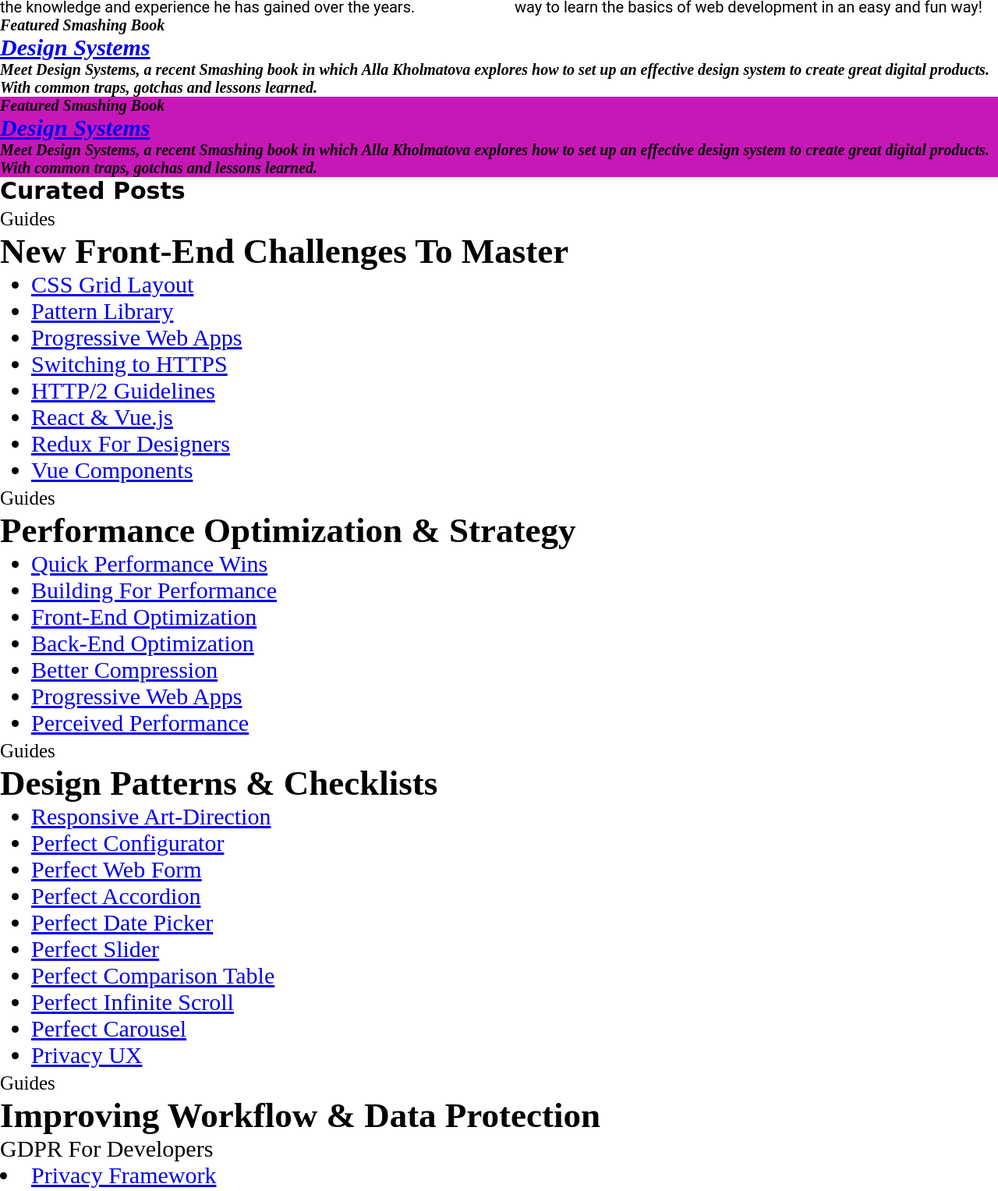
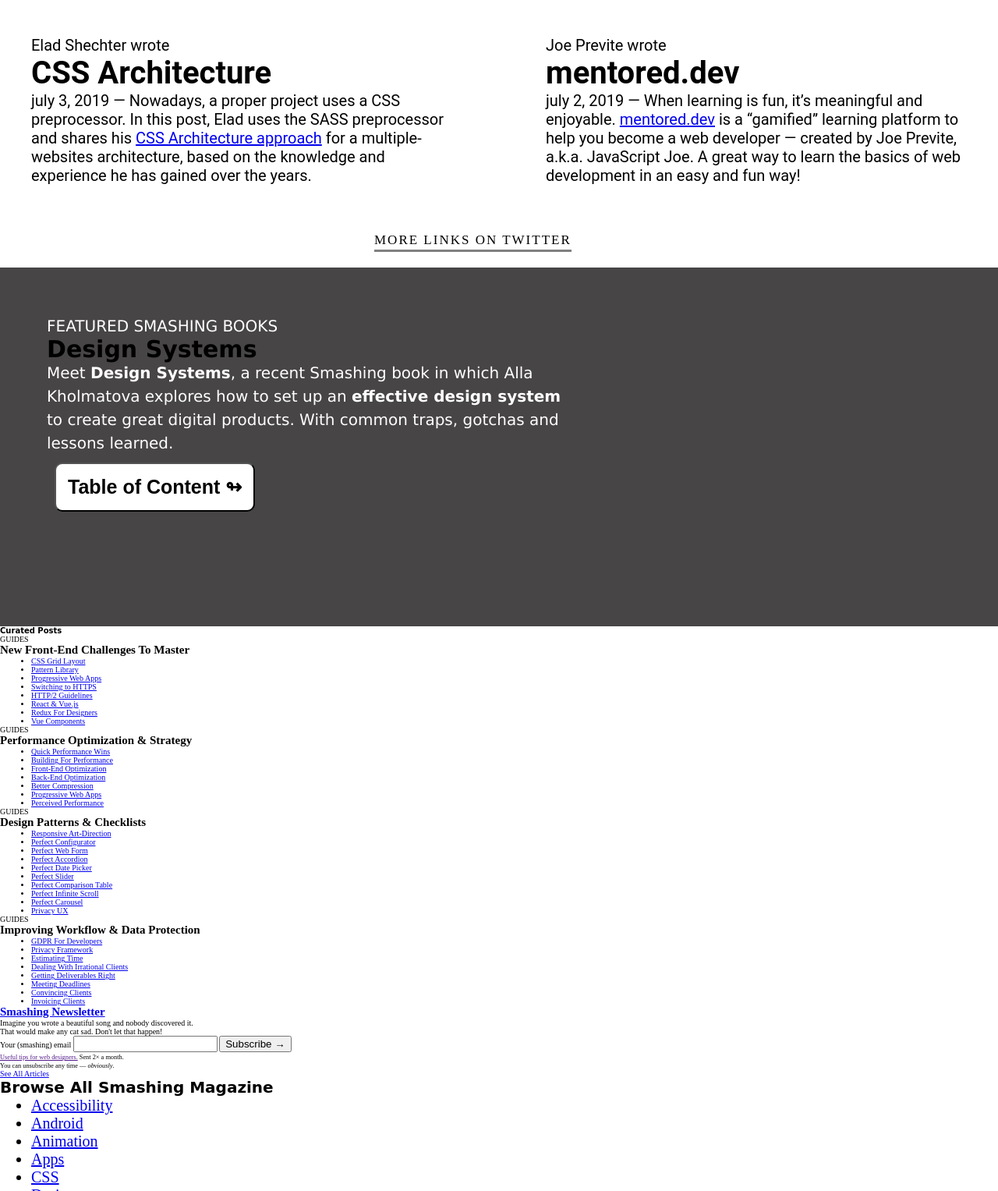
Before and after one commit to IBUNHABIBU/Smashing-Magazine-Clone, a plain HTML site: page index.html in a window 1280 px wide. Shown: the part 5251-6778 px from the top of the page at 78% size. Drawn offline with Linux system fonts and the light colour scheme.

Commit message:
coding the links

```diff
--- a/Assets/CSS/styles.css
+++ b/Assets/CSS/styles.css
@@ -104,6 +104,7 @@ background-color:rgb(53, 50, 50);
     left:56rem;
     text-align: center;
 }
+
 #btn{
     position:absolute;
     right:4rem;
@@ -242,16 +243,31 @@ background-color:rgb(53, 50, 50);
     font-size:2rem;
     grid-gap: 4rem;
 }
+.finale{
+    padding: 4rem;
+}
 .final1{
     grid-column: 1/3;
     padding:4rem;
+    line-height: 3.2rem;
+}
+.final6{
+    grid-column:1/3;
+    font-size: 1.7rem;
+    display: inline-block;
+    padding: 1.25em 0 .5em;
+    cursor: pointer;
+    border-bottom: 0.3rem solid grey;
+    letter-spacing: 0.2rem;
+    padding-bottom: 0.2rem;
+    text-align: center;
+    margin-left:48rem;
 }
 .feature-panel{
     font-weight:700;
     font-size:2rem;
     font-style:italic;
     grid-gap:6rem;
-
 }
 .feature{
     background:rgb(200,23,183);
@@ -283,3 +299,33 @@ footer{
     justify-content: center;
     padding:10rem;
 }
+.feats{
+    display:block;
+    font-family: Verdana, Geneva, Tahoma, sans-serif;
+    font-size: 2rem;
+    background: rgb(71, 69, 69);
+    color:rgb(255, 255, 255);
+    line-height: 3rem;
+    height: 40rem;
+    text-align: start;
+    padding-right: 54rem;
+    padding-top: 6rem;
+    padding-left: 6rem;
+    margin-top: 2rem;
+}
+.feats a{
+text-decoration: none;
+color:black;
+}
+.feats-btn{
+    padding: 1.5rem;
+    background-color: white;
+    color: black;
+    font-size: 2.5rem;
+    border-radius:1rem;
+    font-weight: bolder;
+    /* position: relative;
+    top:18rem;
+    left:26rem; */
+    margin:1rem;
+}
--- a/index.html
+++ b/index.html
@@ -187,71 +187,89 @@
                 for a multiple-websites architecture,
                 based on the knowledge and experience
                 he has gained over the years.</p></div>
-        <div class="finale final4"><p>Joe Previte <span>wrote</span></p>
+        <div class="finale final5"><p>Joe Previte <span>wrote</span></p>
                 <h1>mentored.dev</h1>
                 july 2, 2019 — When learning is fun, it’s meaningful and enjoyable. <a href="#">mentored.dev</a> is a “gamified” learning platform to help you become a web developer — created by Joe Previte, a.k.a. JavaScript Joe.
                  A great way to learn
                  the basics of web development in an easy and fun way!</div>
     </div>
-
-    <div class="feature-panel"><span class="feature-panel-meta">Featured Smashing Book</span>
-        <h2 class="h1 feature-panel-title"><a href="#">Design Systems</a></h2>
+    <div class="finale final6">
+        <MORE href="#">MORE LINKS ON TWITTER</a>
+    </div>
+    <div class="feats"><p>FEATURED SMASHING BOOKS</p>
+        <h2 class="feats-title"><a href="#">Design Systems</a></h2>
         <p>Meet <strong>Design Systems</strong>, a recent Smashing book
          in which Alla Kholmatova explores
           how to set up an <strong>effective design system</strong>
            to create great digital products. With common traps,
-            gotchas and lessons learned.</p></div>
-
-            <div class="feature">
-                <span class="f">Featured Smashing Book</span>
-                <h2 class="feature-title"><a href="#">Design Systems</a></h2>
-                <p>Meet <strong>Design Systems</strong>, a recent
-                        Smashing book in which Alla Kholmatova explores how to
-                         set up an <strong>effective design system</strong> to create
-                          great digital products.
-                With common traps, gotchas and lessons learned.</p>
+            gotchas and lessons learned.</p>
+            <button class="feats-btn"><a href="#">Table of Content ↬</a></button>
     </div>
 
-            <div class="row"><h4 class="vertical "><span>Curated Posts</span></h4>
-                <div class="ar">
-                    <div class=""><article class="artr"><header><small class="article-guide">Guides</small>
-                        <h2 class="">New Front-End Challenges To Master</h2></header>
-                        <div class="grid__content"><ul><li><a href="#">CSS Grid Layout</a></li>
+
+            <div class="cur"><h4>Curated Posts</h4>
+                <div class="linksfoot">
+                    <div class="guide"><p>GUIDES</p>
+                        <h2 class=""><h2>New Front-End Challenges To Master</h2>
+                        <div class="grid__content">
+                            <ul><li><a href="#">CSS Grid Layout</a></li>
                                 <li><a href="#">Pattern Library</a></li>
                                 <li><a href="#">Progressive Web Apps</a></li>
                                 <li><a href="#">Switching to HTTPS</a></li>
                                 <li><a href="#">HTTP/2 Guidelines</a></li>
-                        <li><a href="#">React &amp; Vue.js</a></li><li><a href="#">Redux For Designers</a></li>
-                        <li><a href="#">Vue Components</a></li></ul></div></article>
+                                <li><a href="#">React &amp; Vue.js</a></li>
+                                <li><a href="#">Redux For Designers</a></li>
+                                <li><a href="#">Vue Components</a></li>
+                            </ul>
                         </div>
-
-            <div class="article-grid"><article class=""><header><small class="ae">Guides</small>
+                    </div>
+            <div class="guide"><p>GUIDES</p>
             <h2 class="">Performance Optimization &amp; Strategy</h2></header>
-            <div class="t"><ul><li><a href="#">Quick Performance Wins</a></li>
+            <div class="t">
+                <ul>
+                    <li><a href="#">Quick Performance Wins</a></li>
                     <li><a href="#">Building For Performance</a></li>
                     <li><a href="#">Front-End Optimization</a></li>
                     <li><a href="#">Back-End Optimization</a></li>
                     <li><a href="#">Better Compression</a></li>
                     <li><a href="#">Progressive Web Apps</a></li>
-            <li><a href="#">Perceived Performance</a></li></ul></div></article></div>
-            <div class=""><article class=""><header><small class="ae">Guides</small>
-            <h2 class="">Design Patterns &amp; Checklists</h2></header>
-            <div class=""><ul><li><a href="#">Responsive Art-Direction</a></li><li><a href="#">Perfect Configurator</a></li><li><a href="#">Perfect Web Form</a></li>
+                    <li><a href="#">Perceived Performance</a></li>
+                </ul>
+            </div>
+        </div>
+
+            <div class="guide"><p>GUIDES</p>
+            <h2 class="">Design Patterns &amp; Checklists</h2>
+            <div class="">
+                <ul>
+                    <li><a href="#">Responsive Art-Direction</a></li>
+                    <li><a href="#">Perfect Configurator</a></li>
+                    <li><a href="#">Perfect Web Form</a></li>
                     <li><a href="#">Perfect Accordion</a></li>
                     <li><a href="#">Perfect Date Picker</a></li>
                     <li><a href="#">Perfect Slider</a></li>
                     <li><a href="#">Perfect Comparison Table</a></li>
                     <li><a href="#">Perfect Infinite Scroll</a></li>
                     <li><a href="#">Perfect Carousel</a></li>
-            <li><a href="#">Privacy UX</a></li></ul></div></article></div>
-            <div class=""><article class=""><header><small class="ae">Guides</small><h2 class="article--grid__title">Improving Workflow &amp; Data Protection</h2></header><div class="article--grid__content><ul><li><a href="#">GDPR For Developers</a></li>
+                    <li><a href="#">Privacy UX</a></li>
+                </ul>
+            </div>
+        </div>
+        <div class="guide"><p>GUIDES</p>
+            <h2 class="gudes-title">Improving Workflow &amp; Data Protection</h2>
+            <div class="grid-content">
+                <ul>
+                    <li><a href="#">GDPR For Developers</a></li>
                     <li><a href="#">Privacy Framework</a></li>
                     <li><a href="#">Estimating Time</a></li>
                     <li><a href="#">Dealing With Irrational Clients</a></li>
                     <li><a href="#">Getting Deliverables Right</a></li>
                     <li><a href="#">Meeting Deadlines</a></li>
                     <li><a href="#">Convincing Clients</a></li>
-            <li><a href="#">Invoicing Clients</a></li></ul></div></article></div>
+                    <li><a href="#">Invoicing Clients</a></li>
+                </ul>
+            </div>
+        </div>
             <div class=""><div class=""><div class="t"><h2 class="h2"><a href="/">Smashing Newsletter</a></h2>
             <p class="meow__intro">Imagine you wrote a beautiful song and nobody discovered it.<br>That would make any cat sad. Don't let that happen!</p>
             <div class="meow__illustration"><a href="#">
```
Lines whose indentation alone changed are shown as unchanged.
